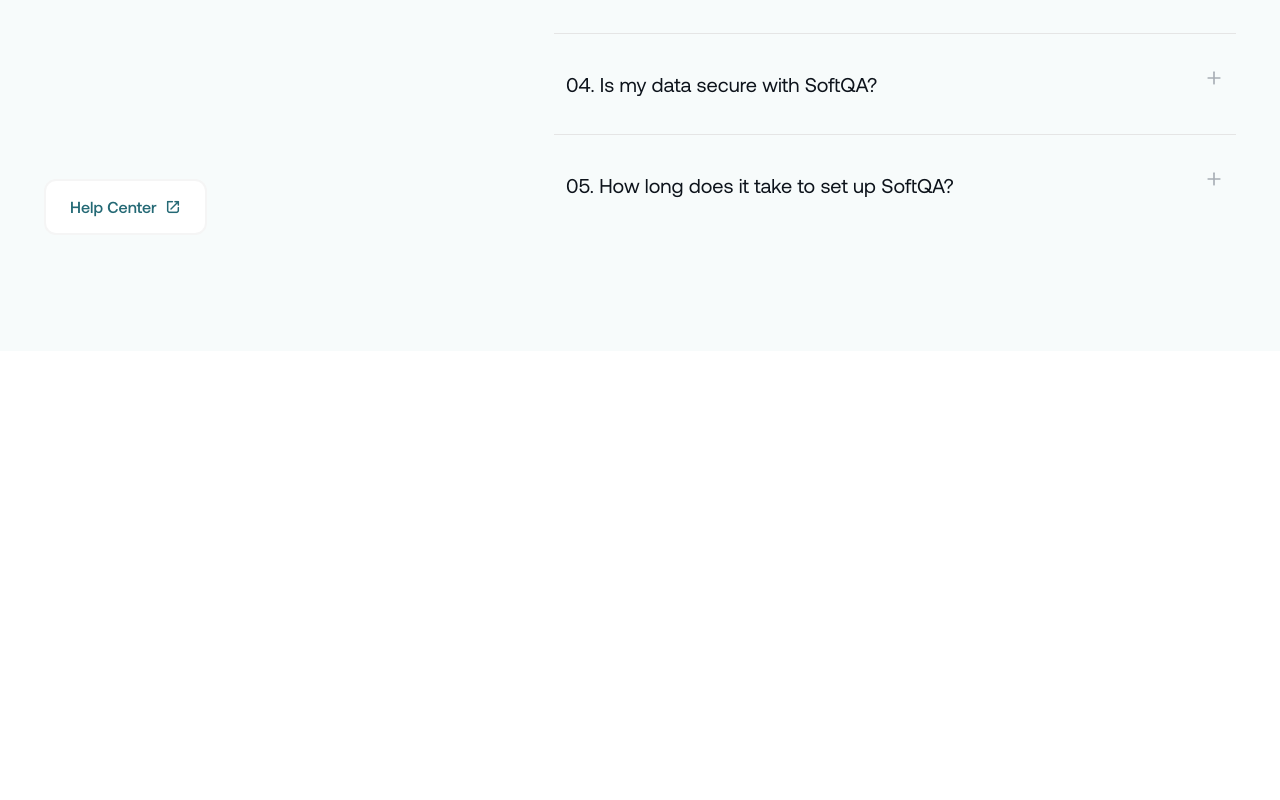
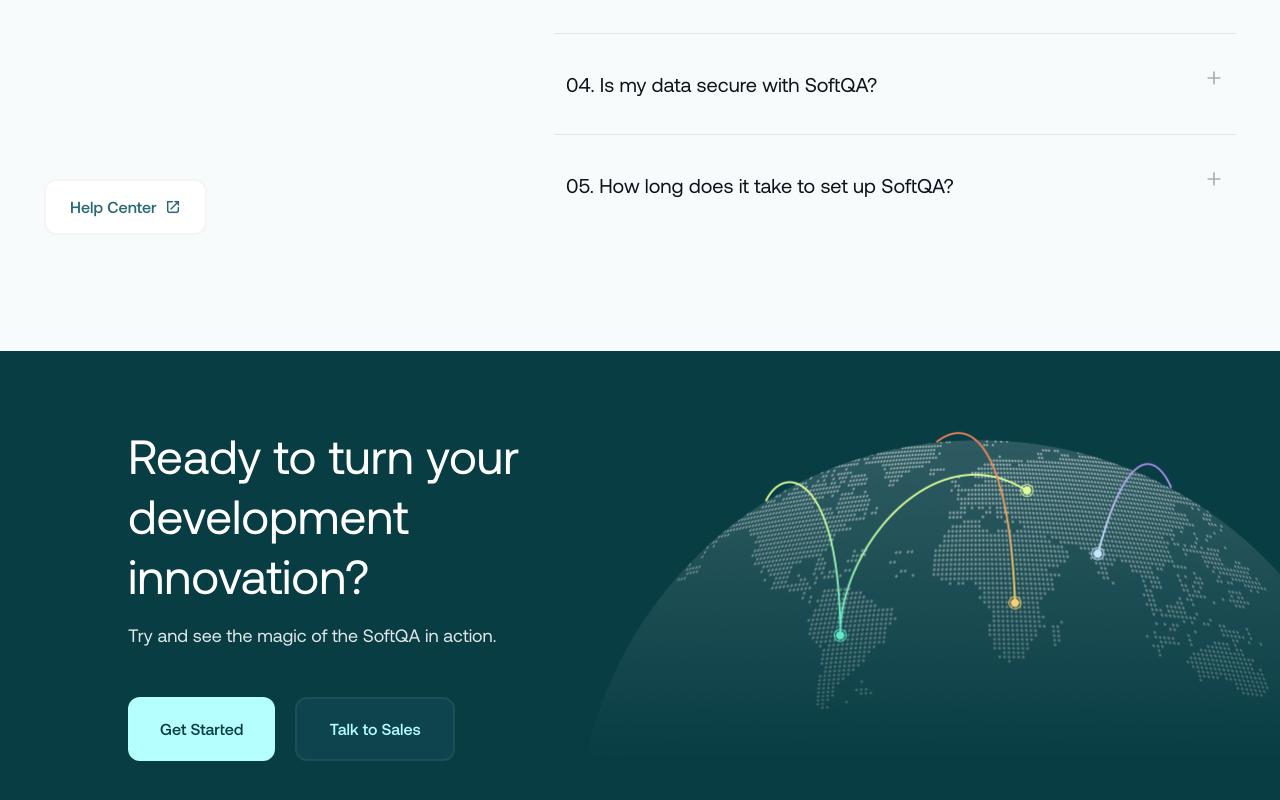
Before and after one commit to azkaanasiyya/softqa, a Next.js app: page / in a window 1280 px wide. Shown: the part 4627-5427 px from the top of the page. Before the commit the page ends 4978 px from the top, so only its background shows below. Built offline with nearby package versions, Linux system fonts and the light colour scheme.

Commit message:
feat(layout): add cta

```diff
--- a/src/app/layout.tsx
+++ b/src/app/layout.tsx
@@ -1,6 +1,7 @@
 import type { Metadata } from "next";
 import "./globals.css";
 import Navbar from "../components/layout/navbar";
+import CTA from "@/components/layout/cta";
 
 export const metadata: Metadata = {
   title: "SoftQA",
@@ -22,6 +23,7 @@
       >
         <Navbar />
         {children}
+        <CTA />
       </body>
     </html>
   );
--- /dev/null
+++ b/src/components/layout/cta.tsx
@@ -0,0 +1,20 @@
+import { Button } from "../ui/button";
+import Image from "next/image";
+
+export default function CTA() {
+    return (
+        <div className="bg-primary-900 flex flex-row gap-8 pl-[128px] items-center">
+            <div className="flex flex-col gap-12 max-w-[580px]">
+                <div className="flex flex-col gap-4">
+                    <h2 className="text-[48px] leading-[60px] font-normal text-base-white">Ready to turn your <br />development innovation?</h2>
+                    <p className="text-[18px] leading-[28px] font-normal text-base-white opacity-[88%]">Try and see the magic of the SoftQA in action.</p>
+                </div>
+                <div className="flex flex-row gap-5">
+                    <Button variant="get" size="big" className="cursor-pointer text-primary-900">Get Started</Button>
+                    <Button variant="talk" size="big" className="cursor-pointer text-cyan-500">Talk to Sales</Button>
+                </div>
+            </div>
+            <Image src="/cta/img-desktop.png" alt="cta" width={704} height={484}/>
+        </div>
+    )
+}
--- a/src/components/ui/button.tsx
+++ b/src/components/ui/button.tsx
@@ -12,7 +12,11 @@
         login:
           "bg-white border-[2px] border-neutral-100 hover:bg-neutral-100",
         request:
-          "bg-primary-900 hover:bg-primary-800"
+          "bg-primary-900 hover:bg-primary-800",
+        get:
+          "bg-cyan-500 hover:bg-cyan-400",
+        talk:
+          "bg-primary-800 hover:bg-primary-700 border-[2px] border-[#FFFFFF0F]",
       },
       size: {
         default: "h-[48px] rounded-[8px] px-[24px] py-[12px] text-[16px] flex flex-col justify-center items-center leading-[24px] font-medium",
```
Also changed, not shown: public/cta/img-desktop.png (added).
